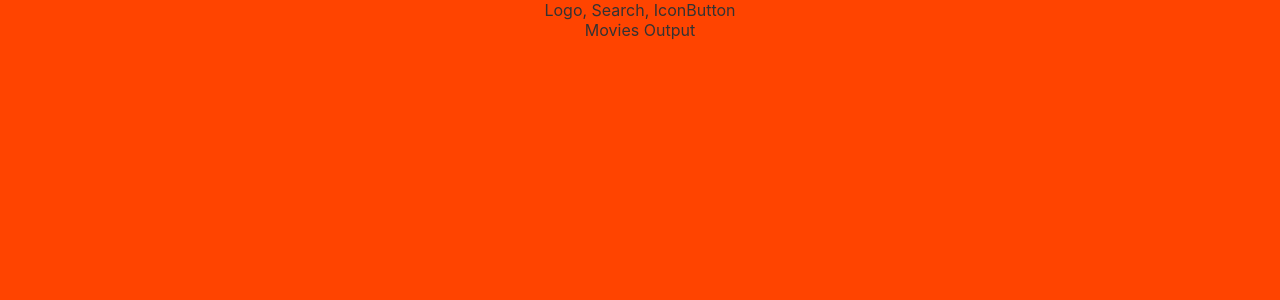
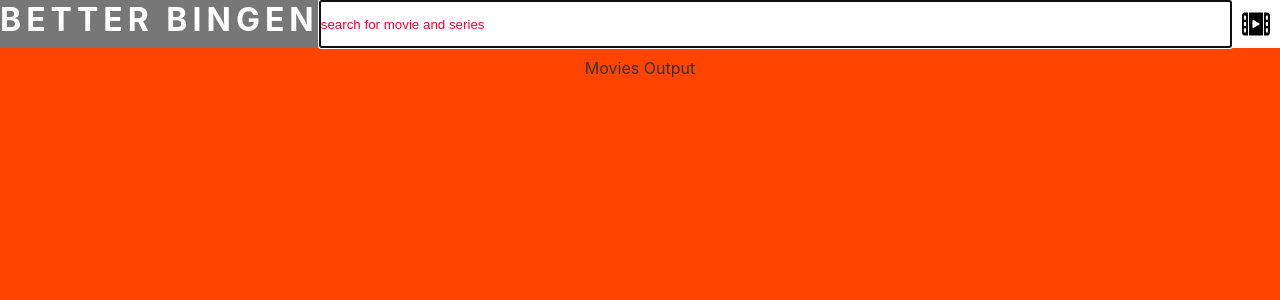
Before and after one commit to manuelwecker/betternetflixen, a React (Create React App) app: page / in a window 1280 px wide. Shown: the top 300 px of the page. Built offline with nearby package versions, Linux system fonts and the light colour scheme.

Commit message:
add and style header elements

```diff
--- a/src/App.js
+++ b/src/App.js
@@ -1,11 +1,12 @@
 import React from "react";
 import GlobalStyles from "./GlobalStyles";
+import Header from "./compontents/Header";
 
 function App() {
   return (
     <>
       <GlobalStyles />
-      <header>Logo, Search, IconButton</header>
+      <Header />
       <main>Movies Output</main>
     </>
   );
--- /dev/null
+++ b/src/compontents/Button.js
@@ -0,0 +1,23 @@
+import React from "react";
+import styled from "@emotion/styled";
+import movie from "../assets/movie.svg";
+import close from "../assets/close.svg";
+
+const Btn = styled.button`
+  border: none;
+  padding: 10px;
+  margin: 0px;
+  background-color: #ffffff;
+`;
+
+const Icon = styled.img`
+  height: 100%;
+`;
+
+export default function Button() {
+  return (
+    <Btn>
+      <Icon src={movie} />
+    </Btn>
+  );
+}
--- /dev/null
+++ b/src/compontents/Header.js
@@ -0,0 +1,25 @@
+import React from "react";
+import styled from "@emotion/styled";
+import Logo from "./Logo";
+import Search from "./Search";
+import Button from "./Button";
+
+const AppBar = styled.header`
+  display: flex;
+  width: 100%;
+  height: 48px;
+  /* justify-content: stretch;
+  flex-wrap: wrap; */
+  background-color: #777777;
+  margin: 0 0 10px 0;
+`;
+
+export default function Header() {
+  return (
+    <AppBar>
+      <Logo text="BETTER BINGEN" />
+      <Search input="jdn" />
+      <Button />
+    </AppBar>
+  );
+}
--- /dev/null
+++ b/src/compontents/Logo.js
@@ -0,0 +1,17 @@
+import React from "react";
+import styled from "@emotion/styled";
+
+const Headline = styled.h1`
+  text-decoration: none;
+  padding: 0px;
+  margin: 0px;
+  letter-spacing: 5px;
+  color: #ffffff;
+  line-height: -30px;
+  /* Hier wieder sichtbar stellen */
+  /* display: none; */
+`;
+
+export default function Logo({ text }) {
+  return <Headline>{text}</Headline>;
+}
--- /dev/null
+++ b/src/compontents/Search.js
@@ -0,0 +1,22 @@
+import React from "react";
+import styled from "@emotion/styled";
+
+const Input = styled.input`
+  text-decoration: none;
+  padding: 0px;
+  margin: 0px;
+  flex-grow: 1;
+  &::placeholder {
+    color: #ff0033;
+  }
+`;
+
+export default function Search() {
+  return (
+    <Input
+      autoFocus
+      type="text"
+      placeholder="search for movie and series"
+    ></Input>
+  );
+}
```
Also changed, not shown: src/assets/close.svg (added), src/assets/movie.svg (added).
